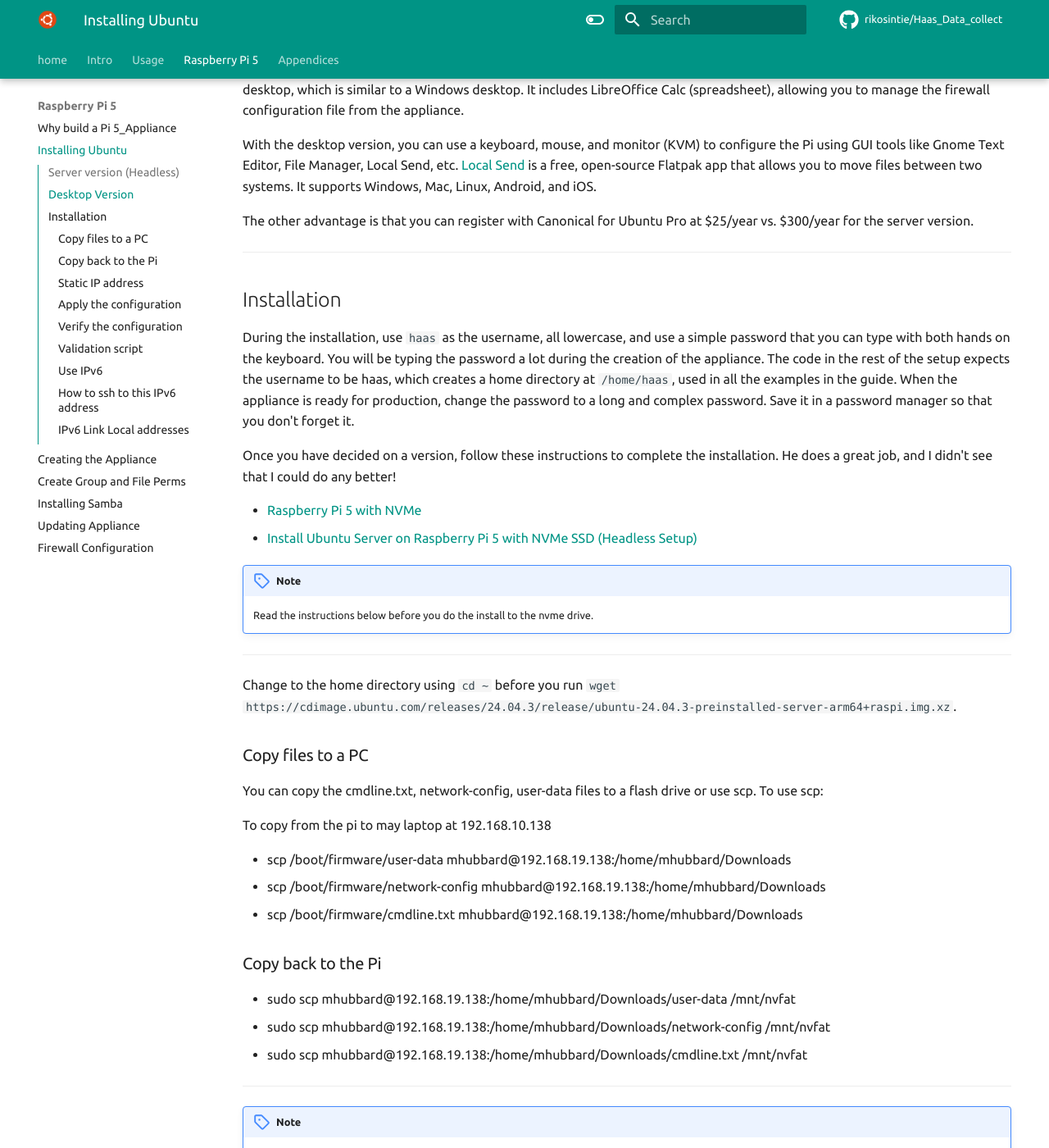
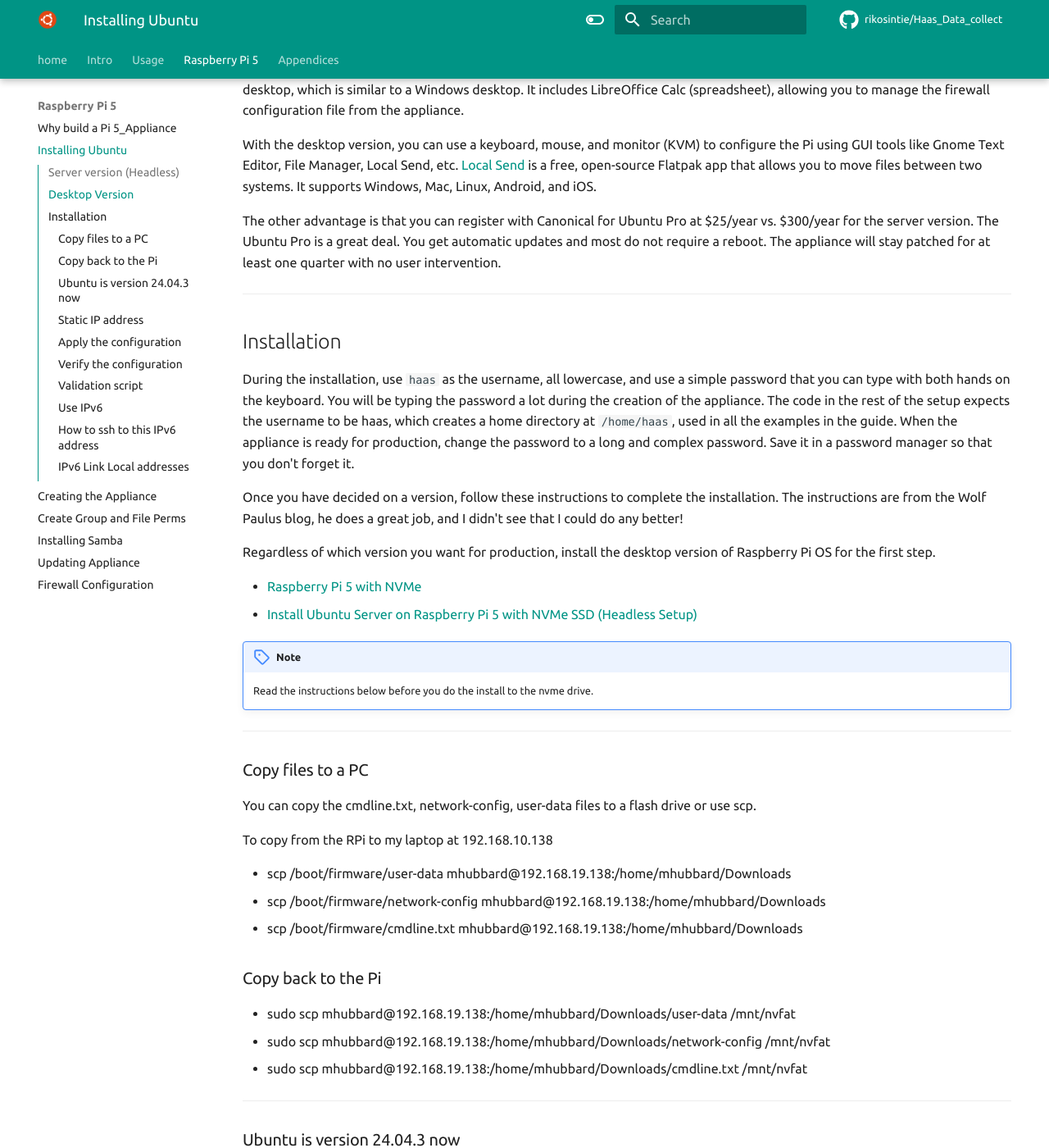
Before and after one commit to rikosintie/Haas_Data_collect, an MkDocs documentation site: the page built from docs/build_pi_5_appliance/installing_ubuntu.md, in a window 1280 px wide and 1400 px high, scrolled down 683 px. Shown: the whole window at 82% size. Built offline with MkDocs 1.6.1 and Material for MkDocs 9.7.7, drawn with Linux system fonts in a browser that asks for light colours; some web fonts are replaced; comment, search, counter and statistics services are not loaded; some of the changed text lies outside the part shown.

Commit message:
Git Title: Formatting

```diff
--- a/docs/build_pi_5_appliance/installing_ubuntu.md
+++ b/docs/build_pi_5_appliance/installing_ubuntu.md
@@ -20,7 +20,7 @@
 
 With the desktop version, you can use a keyboard, mouse, and monitor (KVM) to configure the Pi using GUI tools like Gnome Text Editor, File Manager, Local Send, etc. [Local Send](https://localsend.org/) is a free, open-source Flatpak app that allows you to move files between two systems. It supports Windows, Mac, Linux, Android, and iOS.
 
-The other advantage is that you can register with Canonical for Ubuntu Pro at $25/year vs. $300/year for the server version.
+The other advantage is that you can register with Canonical for Ubuntu Pro at $25/year vs. $300/year for the server version. The Ubuntu Pro is a great deal. You get automatic updates and most do not require a reboot. The appliance will stay patched for at least one quarter with no user intervention.
 
 ----------------------------------------------------------------
 
@@ -28,7 +28,9 @@
 
 During the installation, use `haas` as the username, all lowercase, and use a simple password that you can type with both hands on the keyboard. You will be typing the password a lot during the creation of the appliance. The code in the rest of the setup expects the username to be haas, which creates a home directory at `/home/haas`, used in all the examples in the guide. When the appliance is ready for production, change the password to a long and complex password. Save it in a password manager so that you don't forget it.
 
-Once you have decided on a version, follow these instructions to complete the installation. He does a great job, and I didn't see that I could do any better!
+Once you have decided on a version, follow these instructions to complete the installation. The instructions are from the Wolf Paulus blog, he does a great job, and I didn't see that I could do any better!
+
+Regardless of which version you want for production, install the desktop version of Raspberry Pi OS for the first step.
 
 - [Raspberry Pi 5 with NVMe](https://wolfpaulus.com/rp5/)
 - [Install Ubuntu Server on Raspberry Pi 5 with NVMe SSD (Headless Setup)](https://wolfpaulus.com/rp5-ubuntu-cli/)
@@ -38,13 +40,11 @@
 
 ----------------------------------------------------------------
 
-Change to the home directory using `cd ~` before you run `wget https://cdimage.ubuntu.com/releases/24.04.3/release/ubuntu-24.04.3-preinstalled-server-arm64+raspi.img.xz`.
-
 ### Copy files to a PC
 
-You can copy the cmdline.txt, network-config, user-data files to a flash drive or use scp. To use scp:
+You can copy the cmdline.txt, network-config, user-data files to a flash drive or use scp.
 
-To copy from the pi to may laptop at 192.168.10.138
+To copy from the RPi to my laptop at 192.168.10.138
 
 - scp /boot/firmware/user-data mhubbard@192.168.19.138:/home/mhubbard/Downloads
 - scp /boot/firmware/network-config mhubbard@192.168.19.138:/home/mhubbard/Downloads
@@ -58,11 +58,27 @@
 
 ----------------------------------------------------------------
 
+### Ubuntu is version 24.04.3 now
+
+Below are updated links to `wget` 24.04.3.
+
+Change to the home directory using `cd ~` before you run:
+
+**Server installer**
+`wget https://cdimage.ubuntu.com/releases/24.04.3/release/ubuntu-24.04.3-preinstalled-server-arm64+raspi.img.xz`.
+
+**Desktop installer**
+`wget https://cdimage.ubuntu.com/releases/24.04.3/release/ubuntu-24.04.3-preinstalled-desktop-arm64+raspi.img.xz`
+
+----------------------------------------------------------------
+
 !!! Note
     Ubuntu Server is up to 24.04.3 now. Use this link instead of the one in the article:
     `wget https://cdimage.ubuntu.com/releases/24.04.3/release/ubuntu-24.04.3-preinstalled-server-arm64+raspi.img.xz`
 
 When the installation is complete and you have rebooted, follow these [instructions](https://rikosintie.github.io/Ubuntu4NetworkEngineers/terminal) to configure the terminal for ease of use. I wrote that procedure on Ubuntu 18.04 and have updated it as versions have changed. It will make your terminal use much easier.
+
+----------------------------------------------------------------
 
 ### Static IP address
 
```
